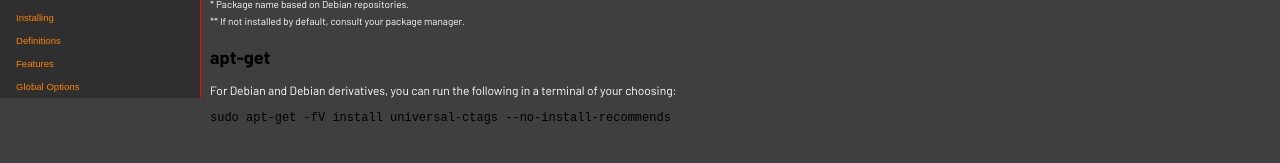
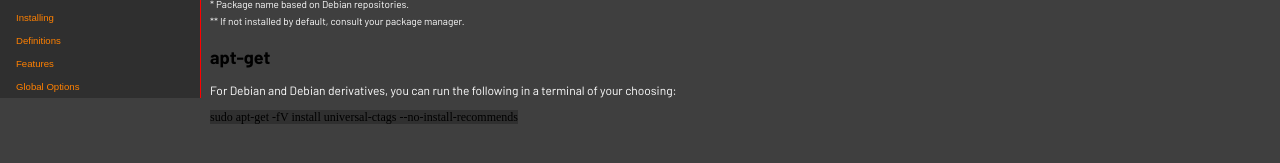
Before and after one commit to FrancescoMagliocco/vim-uctags, a Jekyll site: the page built from req.html, in a window 1280 px wide. Shown: the part 299-462 px from the top of the page. Built offline with Jekyll 4.4.1, drawn with Linux system fonts in a browser that asks for light colours; some web fonts are replaced.

Commit message:
Changed code tag

```diff
--- a/css/style.css
+++ b/css/style.css
@@ -1,4 +1,10 @@
 @import url('https://fonts.googleapis.com/css?family=Barlow+Condensed:400,400i,700,700i|Barlow:400,400i,700,700i|Lexend+Exa&display=swap');
+@font-face {
+  font-family: "Iosevka Web Term";
+  src: url("/assets/fonts/woff/iosevka-term-regular.woff");
+  font-style: normal;
+  font-weight: 400;
+}
 
 body {
   font-family: 'Barlow', sans-serif;
@@ -13,6 +19,11 @@
 
 p {
   color: white;
+}
+
+code {
+  background-color: #303030;
+  font-family: 'Iosevka Web Term';
 }
 
 a:link {
```
